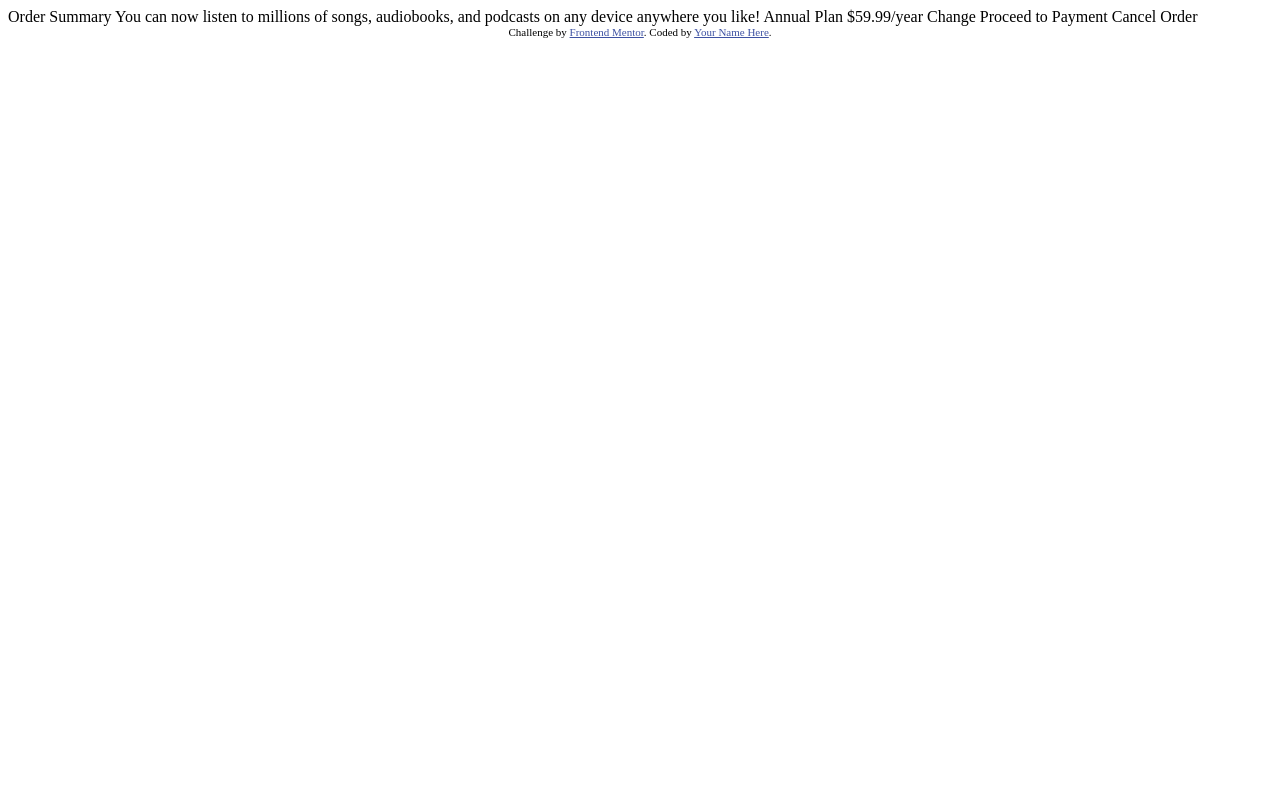
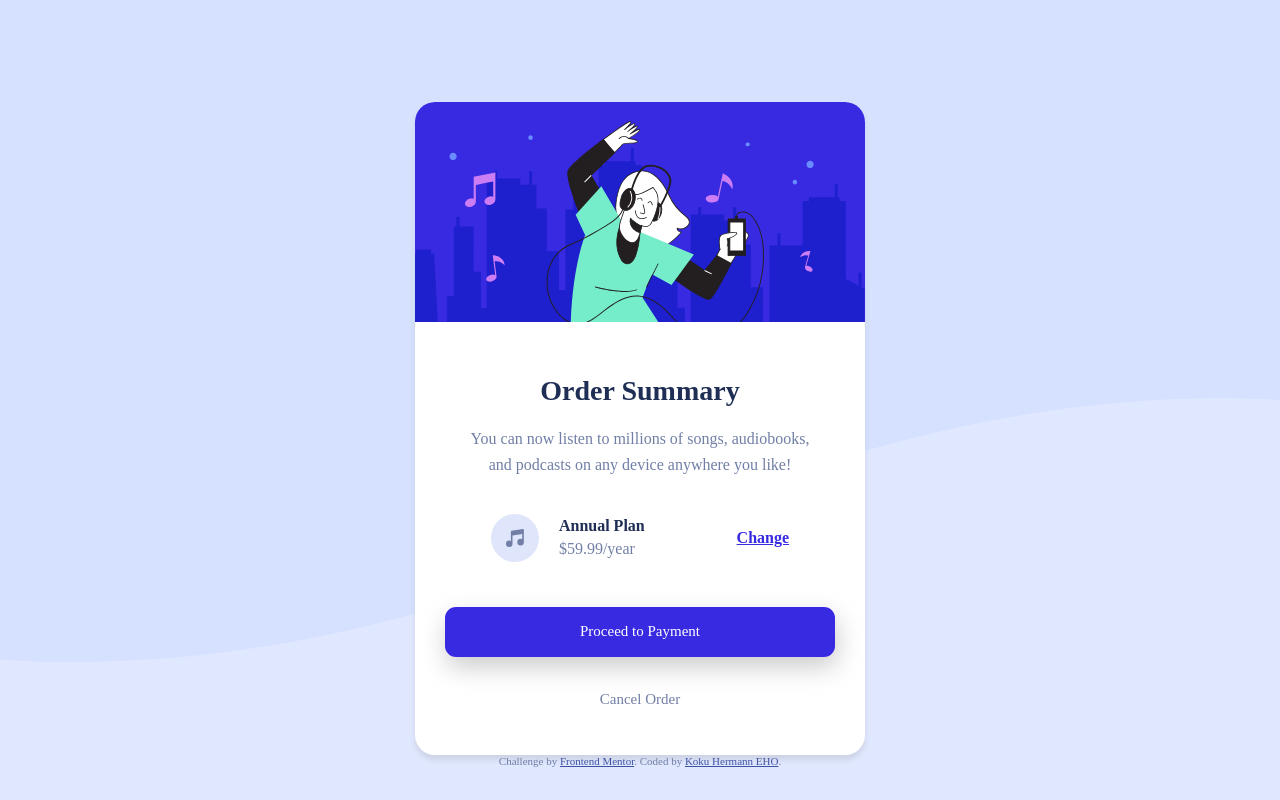
Before and after one commit to hermannleboss/fmoscm, a plain HTML site: page index.html in a window 1280 px wide. Drawn offline with Linux system fonts and the light colour scheme.

Commit message:
finish style of computer

```diff
--- a/index.html
+++ b/index.html
@@ -1,37 +1,199 @@
 <!DOCTYPE html>
 <html lang="en">
-<head>
-  <meta charset="UTF-8">
-  <meta name="viewport" content="width=device-width, initial-scale=1.0"> <!-- displays site properly based on user's device -->
+  <head>
+    <meta charset="UTF-8" />
+    <meta name="viewport" content="width=device-width, initial-scale=1.0" />
+    <!-- displays site properly based on user's device -->
 
-  <link rel="icon" type="image/png" sizes="32x32" href="./images/favicon-32x32.png">
+    <link
+      rel="icon"
+      type="image/png"
+      sizes="32x32"
+      href="./images/favicon-32x32.png"
+    />
 
-  <title>Frontend Mentor | Order summary card</title>
+    <title>Frontend Mentor | Order summary card</title>
 
-  <!-- Feel free to remove these styles or customise in your own stylesheet 👍 -->
-  <style>
-    .attribution { font-size: 11px; text-align: center; }
-    .attribution a { color: hsl(228, 45%, 44%); }
-  </style>
-</head>
-<body>
+    <!-- Feel free to remove these styles or customise in your own stylesheet 👍 -->
+    <style>
+      body {
+        background-color: hsl(225, 100%, 94%);
+        font-size: 16px;
+        text-align: center;
+        color: #717fa6;
+        font-family: "Red Hat Display";
+        background-attachment: fixed;
+        background-repeat: no-repeat;
+        background-size: contain;
+        font-weight: medium;
+      }
+      .attribution {
+        font-size: 11px;
+        text-align: center;
+      }
+      .attribution a {
+        color: hsl(228, 45%, 44%);
+      }
+      .col-primary {
+        color: #1f2e55;
+      }
+      .col-secondary {
+        color: #717fa6;
+      }
+      #hero {
+        background-color: #d6e1ff;
+        height: 437px;
+      }
+      .card {
+        background-color: #ffffff;
+        top: 102px;
+        margin: auto;
+        margin-top: 102px;
+        width: 450px;
+        border-radius: 20px;
+        box-shadow: 0px 5px 5px #9797973d;
+      }
+      .card-image {
+        border-radius: 20px 20px 0 0;
+      }
 
-  Order Summary
+      .card-content {
+        padding: 48px;
+      }
+      h1 {
+        font-size: 28px;
+        font-weight: black;
+      }
+      h2 {
+        font-weight: black;
+        font-size: 16px;
+        margin: 0;
+        margin-bottom: 5px;
+      }
+      p {
+        font-weight: medium;
+        font-size: 16px;
+        padding-left: 20px;
+        padding-right: 20px;
+        line-height: 26px;
+      }
+      .btn {
+        display: flex;
+        justify-content: center;
+        align-items: center;
+        height: 50px;
+        border-radius: 11px;
+        text-decoration: none;
+        font-size: 15px;
+        font-weight: black;
+        color: #717fa6;
+      }
+      .btn:hover {
+        color: #1f2e55;
+      }
 
-  You can now listen to millions of songs, audiobooks, and podcasts on any
-  device anywhere you like!
+      .btn-primary {
+        background-color: #382ae1;
+        color: #ffffff;
+        box-shadow: 2px 10px 25px #9797977d;
+      }
+      .btn-primary:hover {
+        background-color: #766cf1;
+        color: #ffffff;
+        box-shadow: 2px 10px 25px #9797977d;
+      }
+      .grid-container {
+        display: grid;
+        grid-template-columns: auto auto;
+        justify-content: space-around;
+        align-items: center;
+      }
 
-  Annual Plan
-  $59.99/year
+      .pricing {
+        padding: 20px 0 20px 0;
+      }
+      .link {
+        color: #382ae1;
+        font-weight: bold;
+      }
+      .link:hover {
+        color: #766cf1;
+        text-decoration: none;
+      }
+      .icone {
+        height: 48px;
+        width: 48px;
+        margin-right: 20px;
+      }
+      .plan {
+        text-align: left;
+      }
+      @media (min-width: 1440px) {
+        .body-bg {
+          background-image: url("images/pattern-background-desktop.svg");
+        }
+      }
+      @media (max-width: 1440px) {
+        .body-bg {
+          background-image: url("images/pattern-background-mobile.svg");
+        }
+        .card {
+          background-color: #ffffff;
+          top: 102px;
+          max-width: 90%;
+          margin: auto;
+          margin-top: 102px;
+          border-radius: 20px;
+          box-shadow: 0px 5px 5px #9797973d;
+        }
+        .card-image {
+          max-width: 100%;
+          margin: auto;
+        }
 
-  Change
+        .card-content {
+          padding: 30px;
+        }
+      }
+    </style>
+  </head>
+  <body class="body-bg">
+    <!--<div id="hero"></div>-->
+    <div class="card card-sm">
+      <img src="images/illustration-hero.svg" alt="" class="card-image" />
+      <div class="card-content">
+        <h1 class="col-primary">Order Summary</h1>
+        <p>
+          You can now listen to millions of songs, audiobooks, and podcasts on
+          any device anywhere you like!
+        </p>
+        <div class="grid-container pricing">
+          <div class="grid-container">
+            <div class="icone">
+              <img src="images/icon-music.svg" alt="" />
+            </div>
+            <div class="plan">
+              <h2 class="col-primary">Annual Plan</h2>
+              <div>$59.99/year</div>
+            </div>
+          </div>
+          <div class="grid-item">
+            <a href="#" class="link">Change</a>
+          </div>
+        </div>
+        <div class="" style="margin-top: 25px">
+          <a class="btn btn-primary" href="#">Proceed to Payment</a>
+          <br />
+          <a class="btn" href="#">Cancel Order</a>
+        </div>
+      </div>
+    </div>
 
-  Proceed to Payment
-  Cancel Order
-
-  <div class="attribution">
-    Challenge by <a href="https://www.frontendmentor.io?ref=challenge" target="_blank">Frontend Mentor</a>.
-    Coded by <a href="#">Your Name Here</a>.
-  </div>
-</body>
+    <div class="attribution">
+      Challenge by
+      <a href="https://www.frontendmentor.io?ref=challenge" target="_blank"
+        >Frontend Mentor</a
+      >. Coded by <a href="https://hermanneho.com/">Koku Hermann EHO</a>.
+    </div>
+  </body>
 </html>
```
